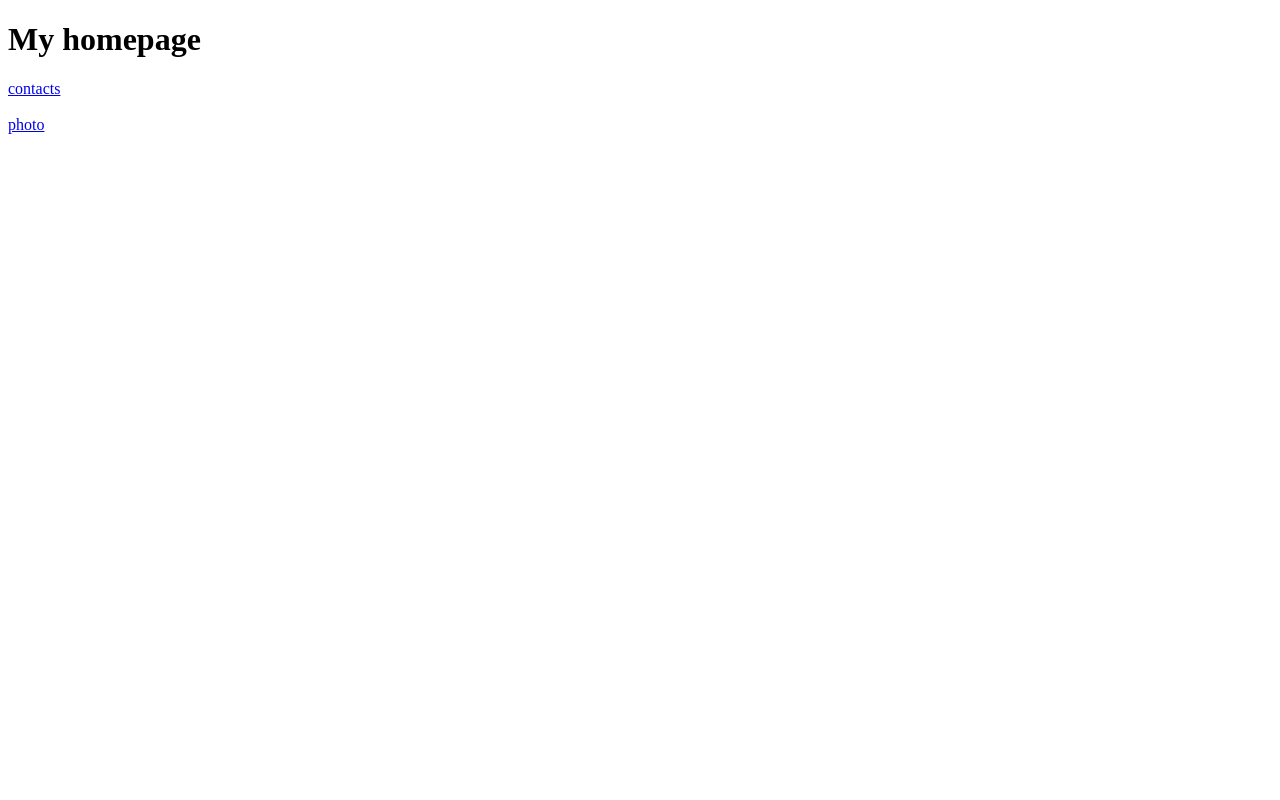
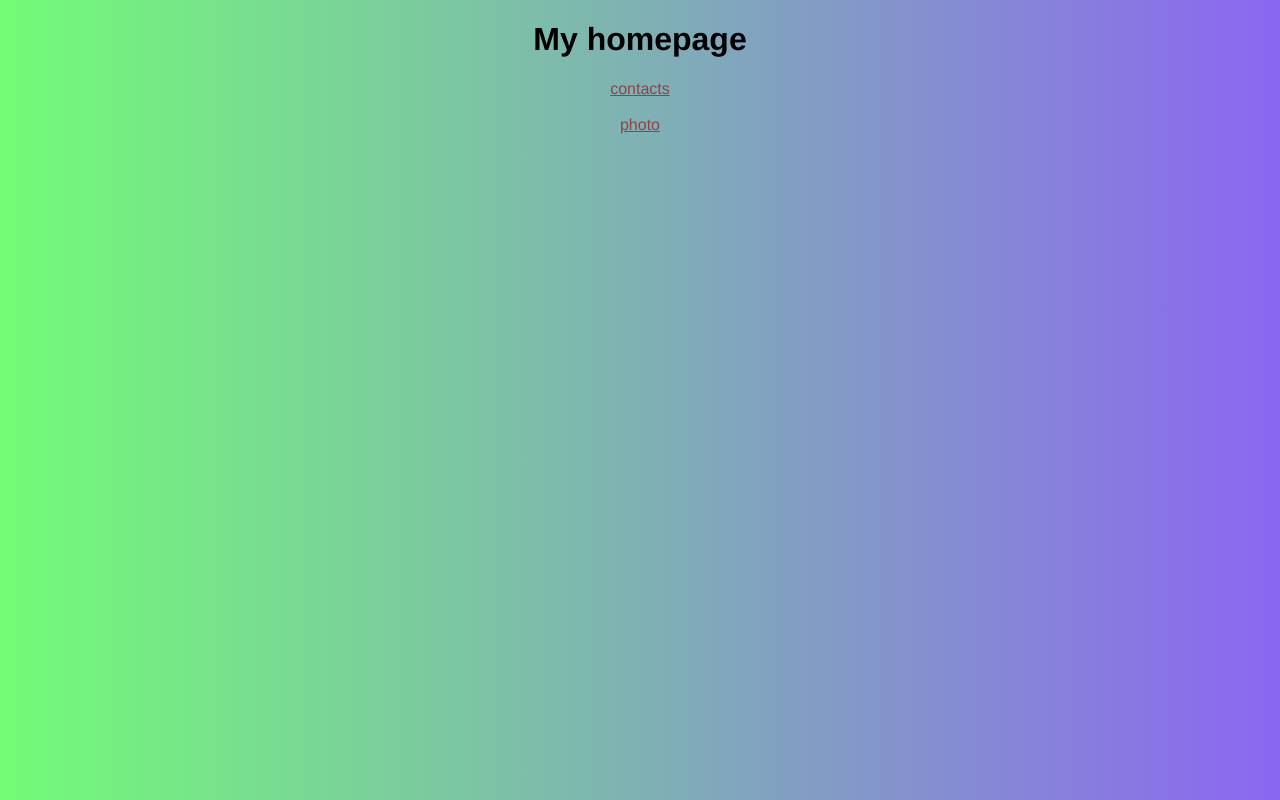
Before and after one commit to AngyUg/Croissant, a plain HTML site: page index.html in a window 1280 px wide. Drawn offline with Linux system fonts and the light colour scheme.

Commit message:
add styling of pages and text

```diff
--- a/src/styles.css
+++ b/src/styles.css
@@ -1,3 +1,23 @@
 .main-image {
   border-radius: 10%;
 }
+body {
+  font-family: "Franklin Gothic Medium", "Arial Narrow", Arial, sans-serif;
+  text-align: center;
+  margin-left: 100px;
+  margin-right: 100px;
+  margin-bottom: 20px;
+  margin-top: 20px;
+  background: linear-gradient(
+    90deg,
+    rgb(115, 252, 118) 0%,
+    rgb(139, 102, 241) 100%
+  );
+}
+a:visited {
+  color: #934141;
+}
+
+a {
+  color: #934141;
+}
```
